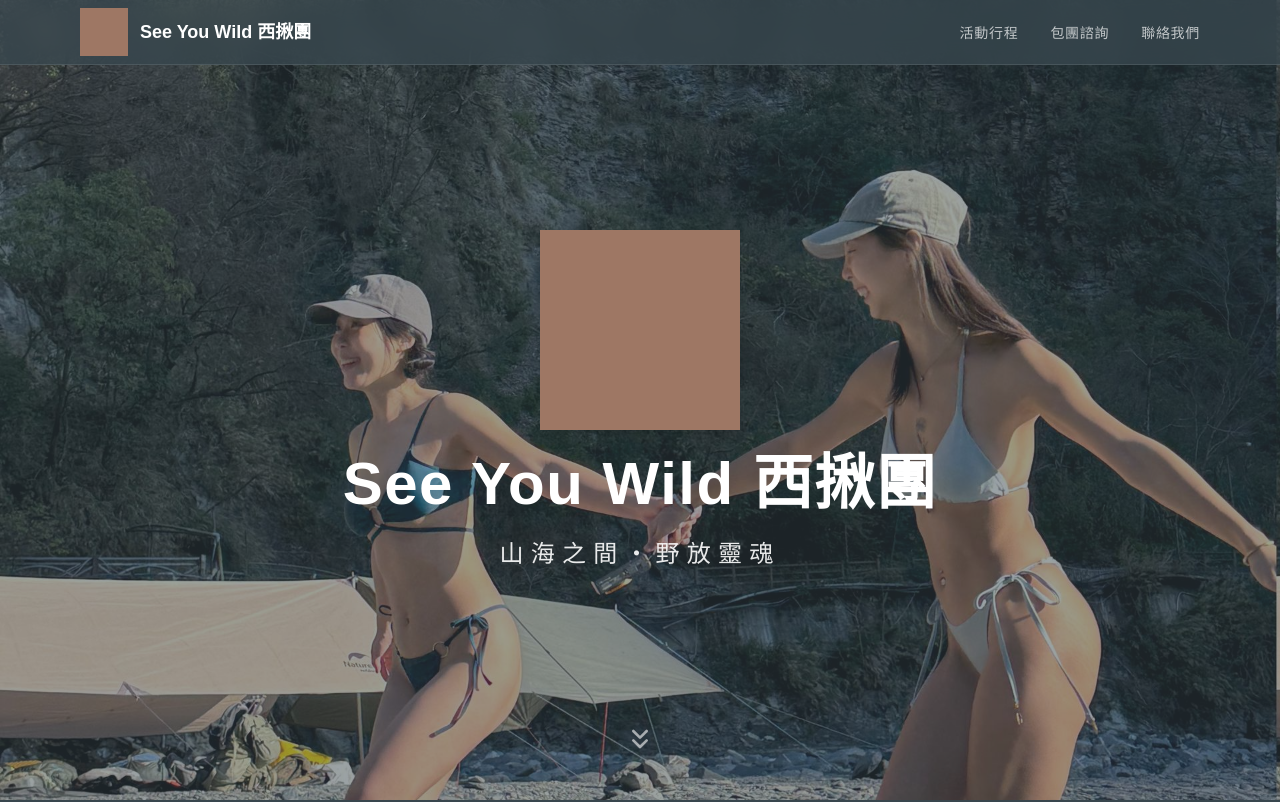
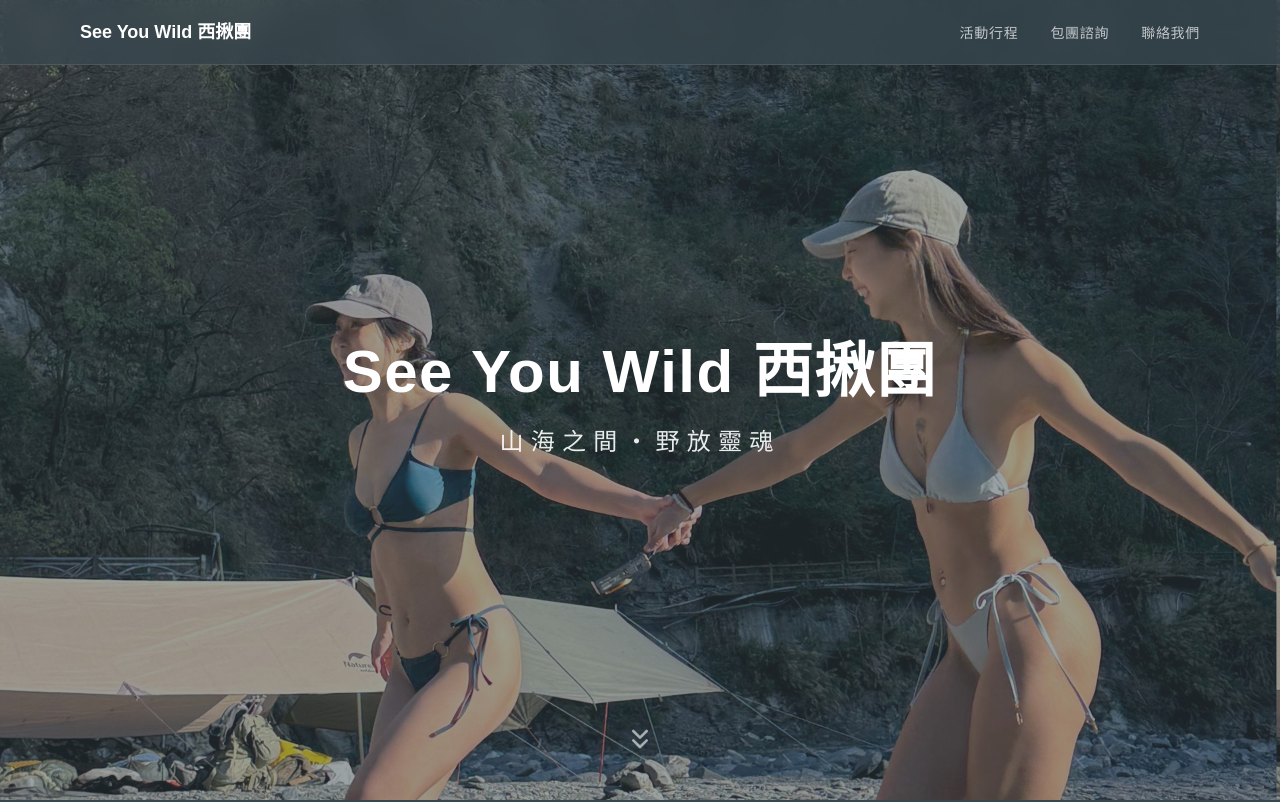
Before and after one commit to huangjulu/see-you-wild, a Next.js app: page / in a window 1280 px wide. Shown: the top 802 px of the page. Built offline with nearby package versions, Linux system fonts and the light colour scheme.

Commit message:
fix(homepage): temporary fix for logo component

```diff
--- a/components/organisms/Header.tsx
+++ b/components/organisms/Header.tsx
@@ -12,7 +12,7 @@ export default function Header() {
     <header className="fixed top-0 left-0 right-0 z-50 bg-background/80 backdrop-blur-md border-b border-white/10">
       <div className="max-w-6xl mx-auto px-4 h-16 flex items-center justify-between">
         <a href="#" className="flex items-center gap-3" aria-label={SITE_NAME}>
-          <Logo size="sm" />
+          {/* <Logo size="sm" /> */}
           <span className="font-serif text-lg font-semibold hidden sm:inline">
             {SITE_NAME}
           </span>
--- a/components/organisms/HeroSection.tsx
+++ b/components/organisms/HeroSection.tsx
@@ -23,7 +23,7 @@ export default function HeroSection() {
       <div className="absolute inset-0 bg-background/50" aria-hidden="true" />
 
       <div className="relative z-10 flex flex-col items-center gap-6 animate-fade-in-up">
-        <Logo size="lg" className="drop-shadow-lg" />
+        {/* <Logo size="lg" className="drop-shadow-lg" /> */}
         <Heading level="h1" className="text-4xl md:text-5xl lg:text-6xl font-bold tracking-wide">
           {SITE_NAME}
         </Heading>
```
Also changed, not shown: 1 other file (tests, documents, lock files or other folders).
